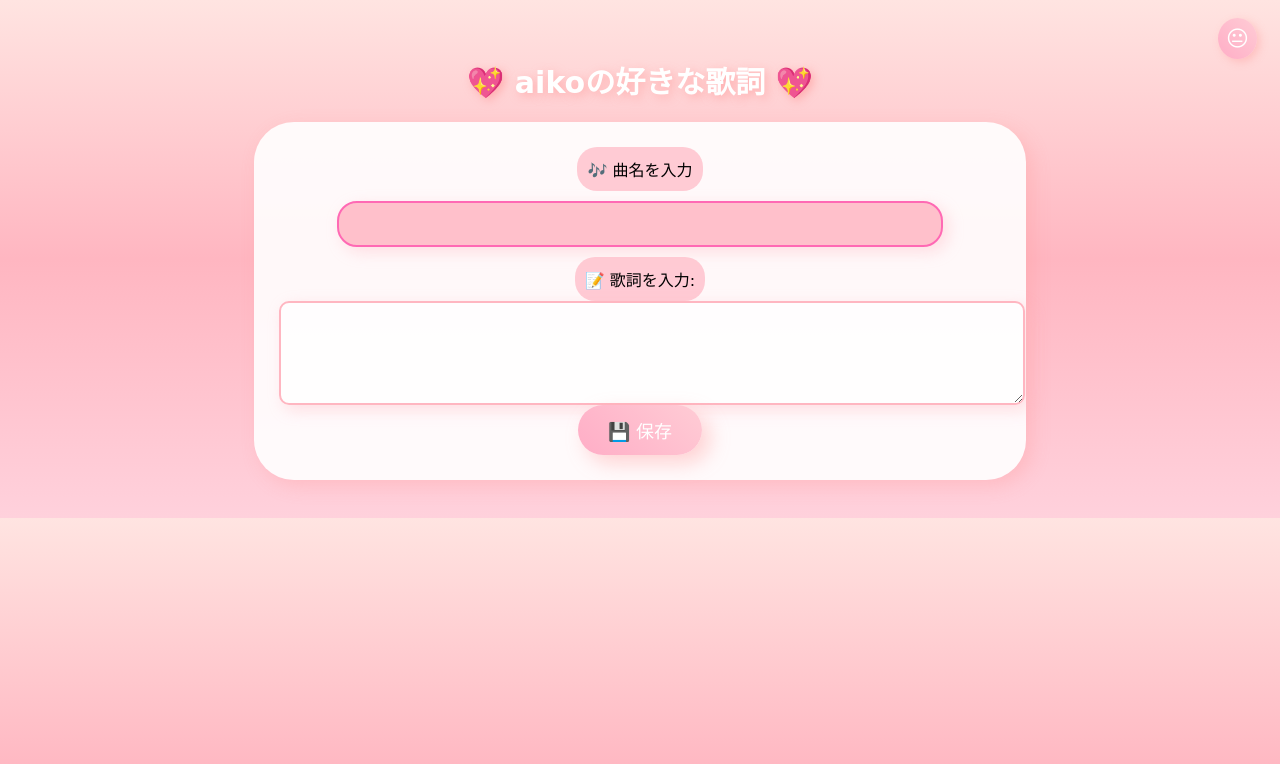
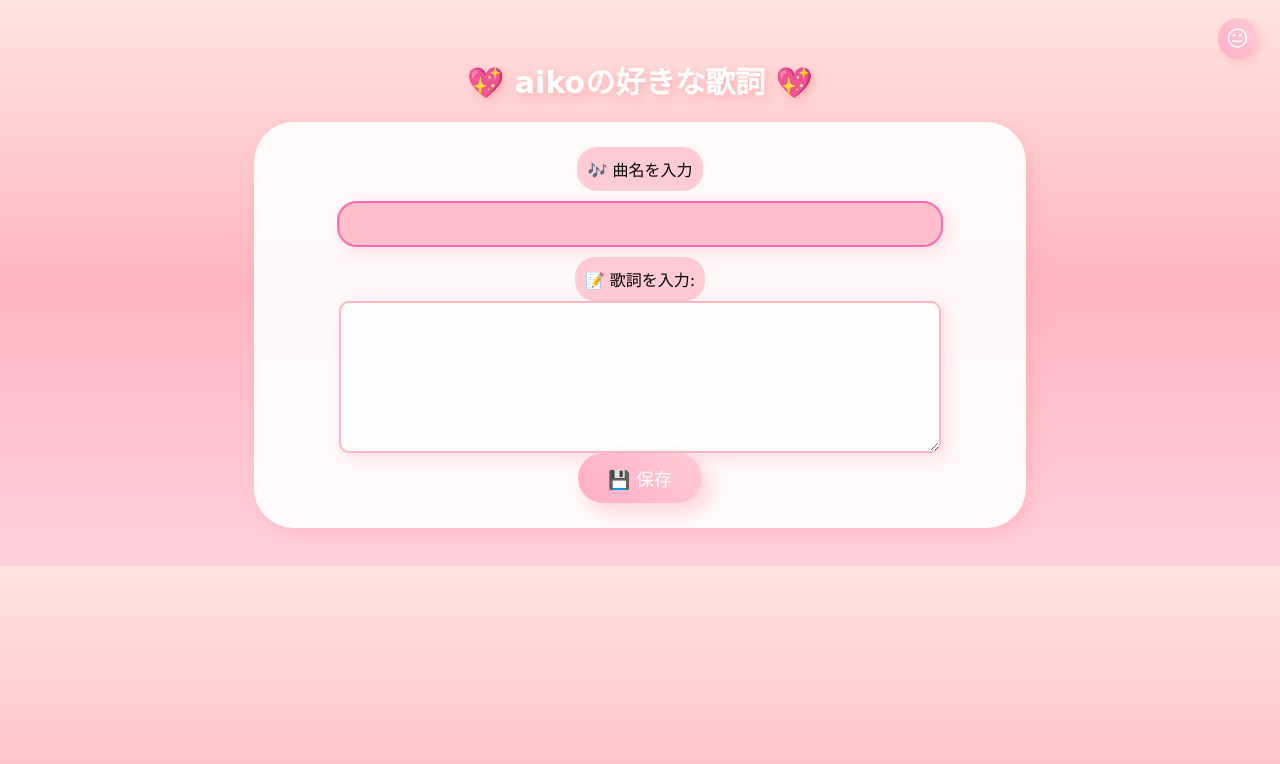
Before and after one commit to yakisobapan-obasan/yakisoba, a Flask app: page / in a window 1280 px wide. Shown: the top 764 px of the page. Run offline with Flask 3, Linux system fonts and the light colour scheme; data that the repository does not hold is empty.

Commit message:
Add files via upload

```diff
--- a/static/style.css
+++ b/static/style.css
@@ -162,13 +162,22 @@ label {
 .edit-button:hover, .delete-button:hover {
     transform: scale(1.2); /* ⬆️ ホバーで少し拡大 */
 }
+/* 🎀 入力欄を完全に中央へ！ */
 .lyric-input {
-    width: 100%; /* ⬆️ 入力欄を最大化 */
-    font-size: 14px; /* ⬅️ フォントサイズは変更しない！ */
+    width: 80%; /* ⬆️ 横幅を調整してバランスよく */
+    font-size: 14px;
     padding: 10px;
     border-radius: 10px;
     border: 2px solid #ffb6c1;
     background: rgba(255, 255, 255, 0.8);
-    margin: 0 auto; /* ⬆️ 中央に配置 */
-    text-align: center; /* ⬆️ テキストを中央揃え */
+    display: block;
+    margin: 0 auto; /* ⬆️ 確実に中央寄せ */
 }
+
+/* 🎀 親要素も中央揃えにする */
+.container {
+    text-align: center; /* ⬆️ フォーム全体を中央揃え */
+    display: flex;
+    flex-direction: column;
+    align-items: center;
+}
--- a/templates/index.html
+++ b/templates/index.html
@@ -25,7 +25,7 @@
             <label>🎶 曲名を入力</label>
             <input type="text" name="song" required>
             <label>📝 歌詞を入力:</label>
-            <textarea name="lyric" rows="5" class="lyric-input" required></textarea>
+            <textarea name="lyric" rows="8" class="lyric-input" required></textarea>
 
             <button type="submit">💾 保存</button>
         </form>
```
